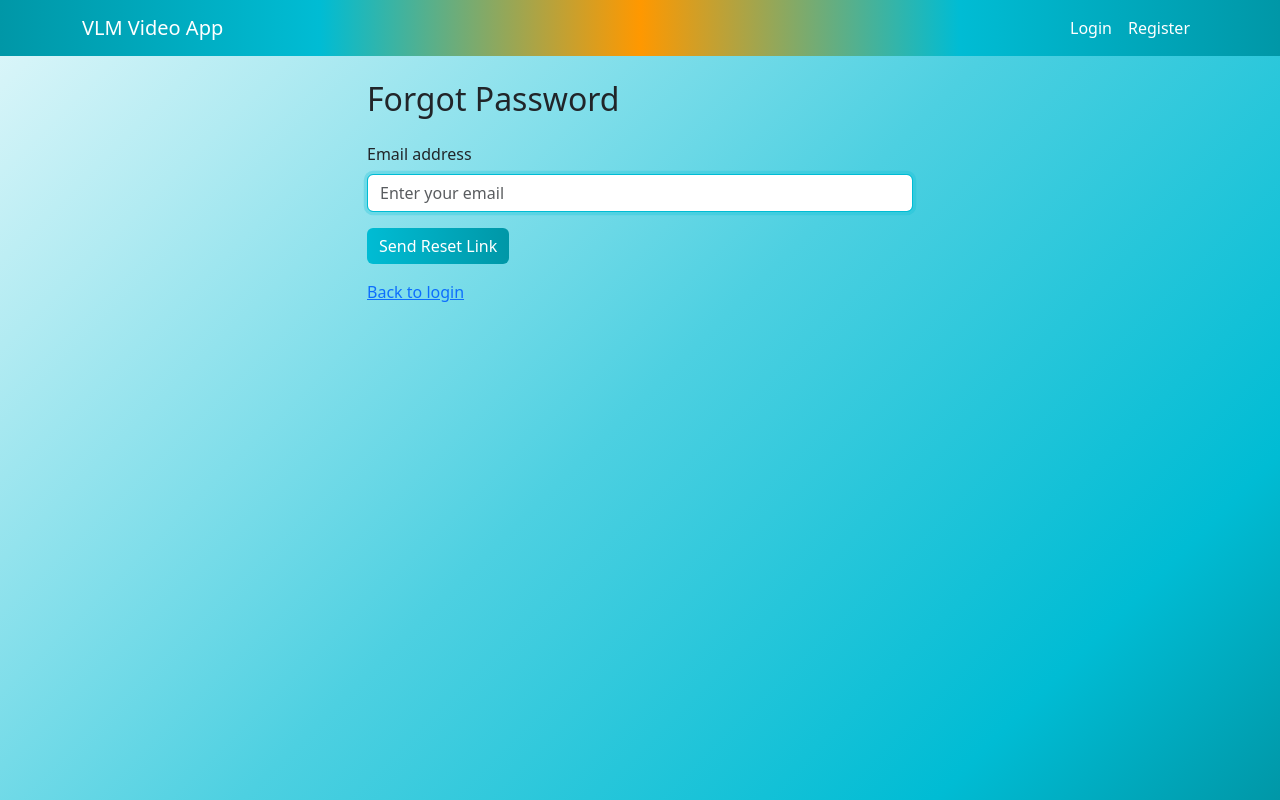
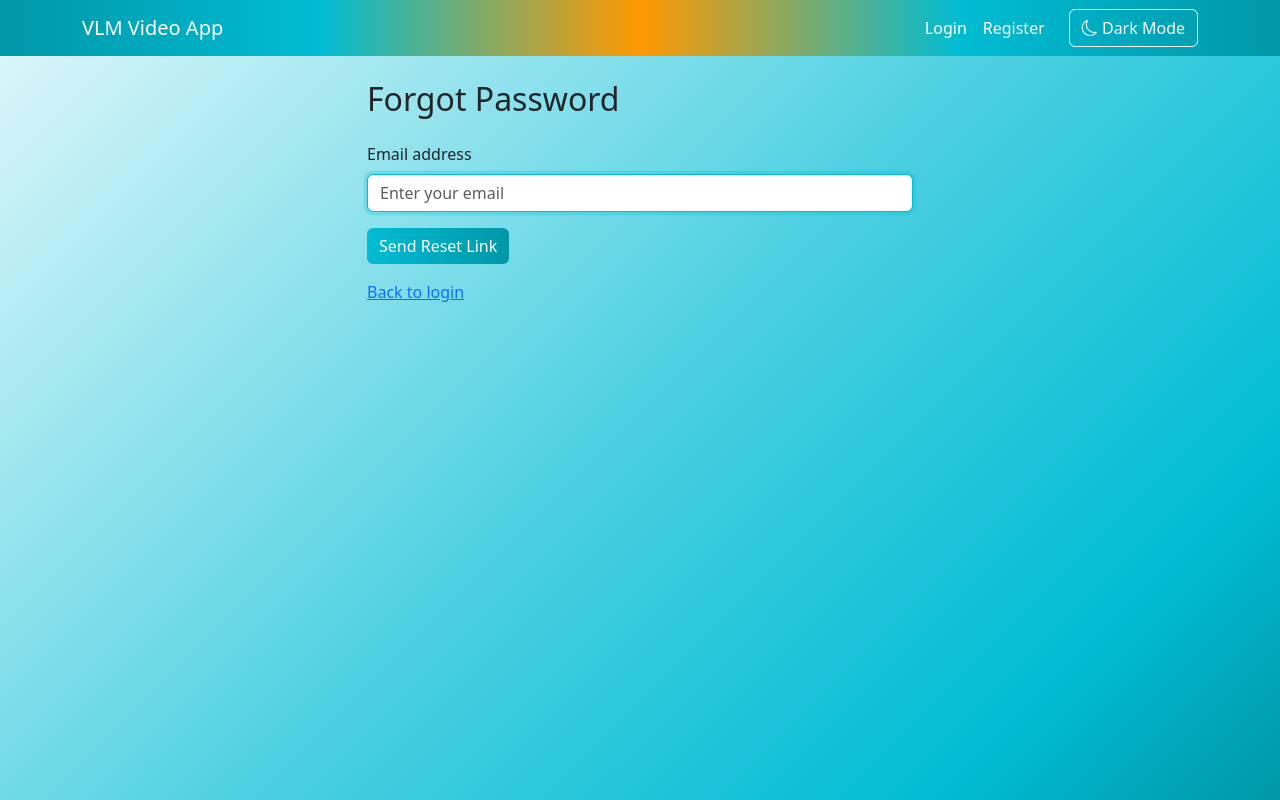
Before and after one commit to BARKKNIGHT/41, a Flask app: page /forgot in a window 1280 px wide. Run offline with Flask 3, Linux system fonts and the light colour scheme; some libraries are stand-ins or nearby versions.

Commit message:
Update base.html

```diff
--- a/templates/base.html
+++ b/templates/base.html
@@ -31,6 +31,52 @@
         .btn-primary:hover {
             background: linear-gradient(90deg, #0097a7, #00bcd4);
         }
+        /* Light mode (default) */
+        body.light-mode {
+            background: linear-gradient(135deg, #e0f7fa, #b2ebf2, #80deea, #4dd0e1, #26c6da, #00bcd4, #0097a7);
+            color: #212529;
+        }
+        .light-mode .navbar {
+            background: linear-gradient(90deg, #0097a7, #00bcd4, #ff9800, #00bcd4, #0097a7);
+        }
+        .light-mode .navbar-brand, .light-mode .nav-link, .light-mode .navbar-text {
+            color: #fff !important;
+        }
+        /* Dark mode */
+        body.dark-mode {
+            background: linear-gradient(135deg, #232526, #414345, #232526);
+            color: #f1f1f1;
+        }
+        .dark-mode .navbar {
+            background: linear-gradient(90deg, #232526, #414345, #ff9800, #414345, #232526);
+        }
+        .dark-mode .navbar-brand, .dark-mode .nav-link, .dark-mode .navbar-text {
+            color: #ffe082 !important;
+        }
+        .dark-mode .card {
+            background-color: #2c2c2c;
+            color: #f1f1f1;
+        }
+        .dark-mode .form-control {
+            background-color: #232526;
+            color: #f1f1f1;
+            border-color: #616161;
+        }
+        .dark-mode .form-control:focus {
+            border-color: #ff9800;
+            box-shadow: 0 0 0 0.2rem rgba(255,152,0,.25);
+        }
+        .dark-mode .btn-primary {
+            background: linear-gradient(90deg, #ff9800, #616161);
+        }
+        .dark-mode .btn-primary:hover {
+            background: linear-gradient(90deg, #616161, #ff9800);
+        }
+        .dark-mode .alert {
+            background-color: #333;
+            color: #ffe082;
+            border-color: #ff9800;
+        }
     </style>
     {% block head %}{% endblock %}
 </head>
@@ -58,6 +104,11 @@
                         <a class="nav-link" href="{{ url_for('register') }}">Register</a>
                     </li>
                 {% endif %}
+                <li class="nav-item ms-3">
+                    <button id="theme-toggle" class="btn btn-outline-light" type="button">
+                        <span id="theme-toggle-icon" class="bi bi-moon"></span> <span id="theme-toggle-text">Dark Mode</span>
+                    </button>
+                </li>
             </ul>
         </div>
     </div>
@@ -76,6 +127,48 @@
     {% block content %}{% endblock %}
 </div>
 <script src="https://cdn.jsdelivr.net/npm/bootstrap@5.3.2/dist/js/bootstrap.bundle.min.js"></script>
+<script>
+// Theme toggle logic
+(function() {
+    const body = document.body;
+    const toggleBtn = document.getElementById('theme-toggle');
+    const icon = document.getElementById('theme-toggle-icon');
+    const text = document.getElementById('theme-toggle-text');
+    // Use Bootstrap icons CDN if not already included
+    if (!document.querySelector('link[href*="bootstrap-icons"]')) {
+        const link = document.createElement('link');
+        link.rel = 'stylesheet';
+        link.href = 'https://cdn.jsdelivr.net/npm/bootstrap-icons@1.11.3/font/bootstrap-icons.css';
+        document.head.appendChild(link);
+    }
+    function setTheme(mode) {
+        if (mode === 'dark') {
+            body.classList.add('dark-mode');
+            body.classList.remove('light-mode');
+            icon.className = 'bi bi-sun';
+            text.textContent = 'Light Mode';
+        } else {
+            body.classList.remove('dark-mode');
+            body.classList.add('light-mode');
+            icon.className = 'bi bi-moon';
+            text.textContent = 'Dark Mode';
+        }
+    }
+    // Initial theme
+    let theme = localStorage.getItem('theme');
+    if (!theme) {
+        // Try to match system preference
+        theme = window.matchMedia('(prefers-color-scheme: dark)').matches ? 'dark' : 'light';
+    }
+    setTheme(theme);
+    // Toggle handler
+    toggleBtn.addEventListener('click', function() {
+        theme = body.classList.contains('dark-mode') ? 'light' : 'dark';
+        setTheme(theme);
+        localStorage.setItem('theme', theme);
+    });
+})();
+</script>
 {% block scripts %}{% endblock %}
 </body>
 </html>
```
